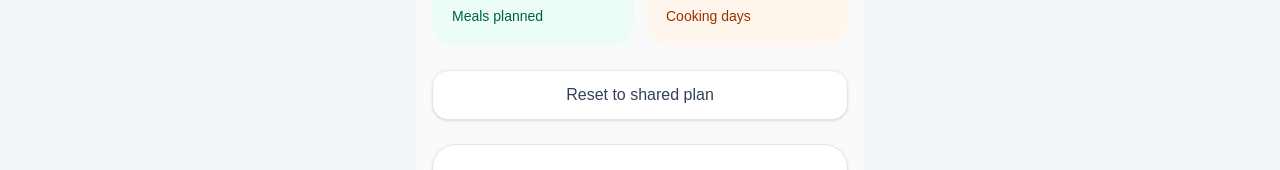
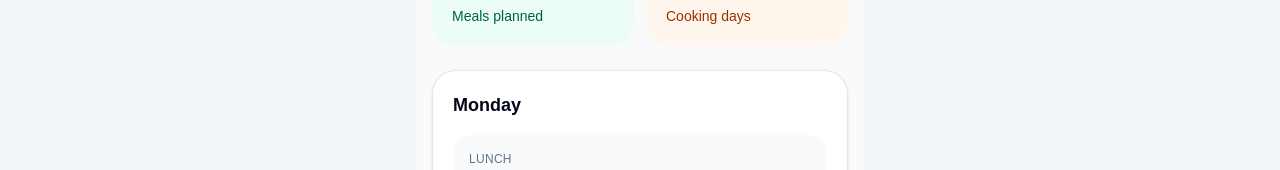
Before and after one commit to yongxinlyu/household-meal-planner, a Next.js app: page / in a window 1280 px wide. Shown: the part 186-356 px from the top of the page. Built offline with nearby package versions, Linux system fonts and the light colour scheme; no server answers; the database is empty.

Commit message:
Remove reset plan button

```diff
--- a/components/PlannerClient.tsx
+++ b/components/PlannerClient.tsx
@@ -72,10 +72,6 @@ export function PlannerClient({
     }
   }
 
-  function resetPlan() {
-    setPlanItems(initialPlanItems);
-  }
-
   return (
     <main className="space-y-6">
       <section>
@@ -104,14 +100,6 @@ export function PlannerClient({
         </div>
       </section>
 
-      <button
-        type="button"
-        onClick={resetPlan}
-        className="w-full rounded-2xl border border-slate-200 bg-white px-4 py-3 text-sm font-semibold text-slate-700 shadow-sm"
-      >
-        Reset to shared plan
-      </button>
-
       <section className="space-y-4">
         {days.map((day) => (
           <DayPlanCard
```
